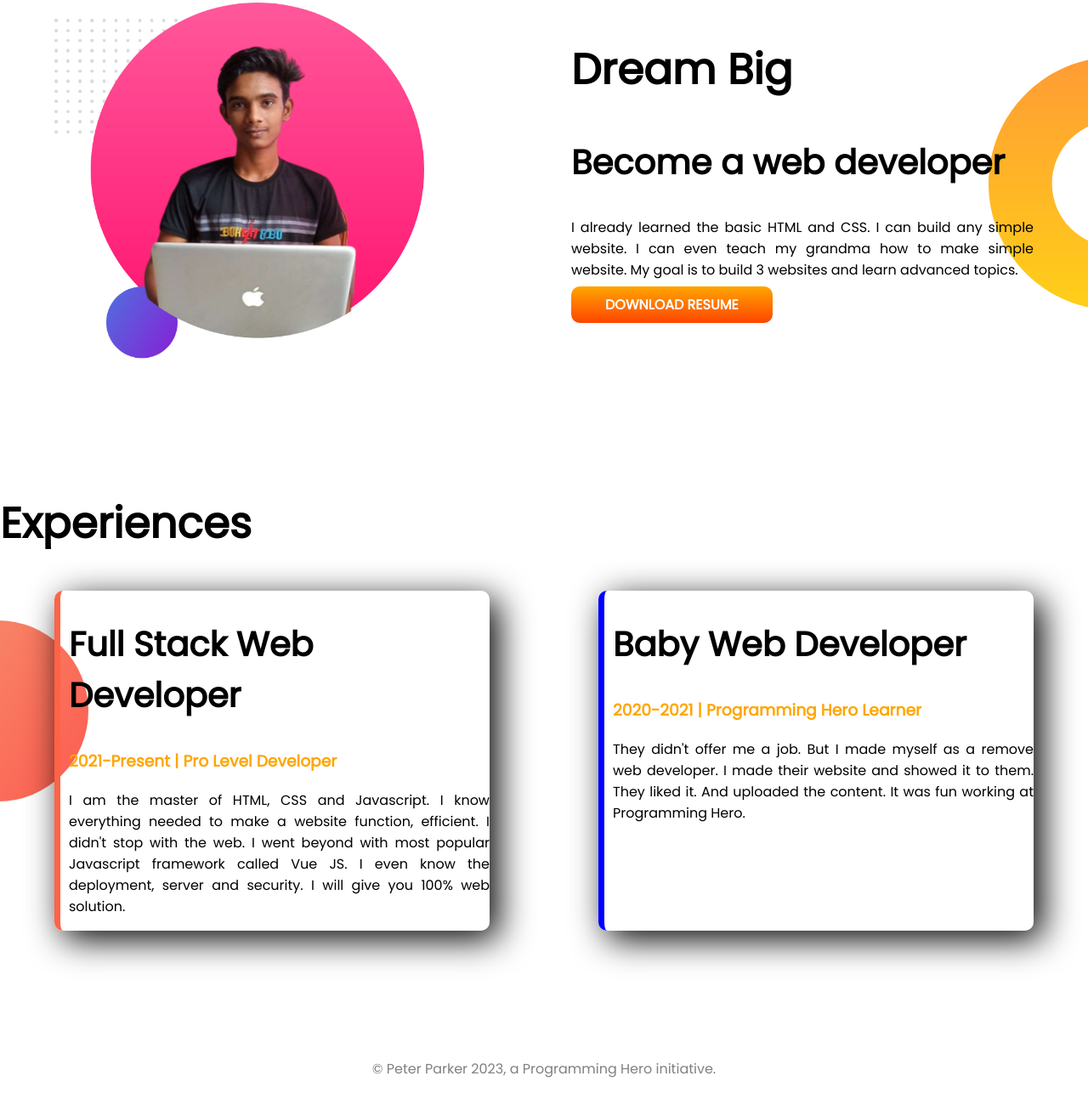
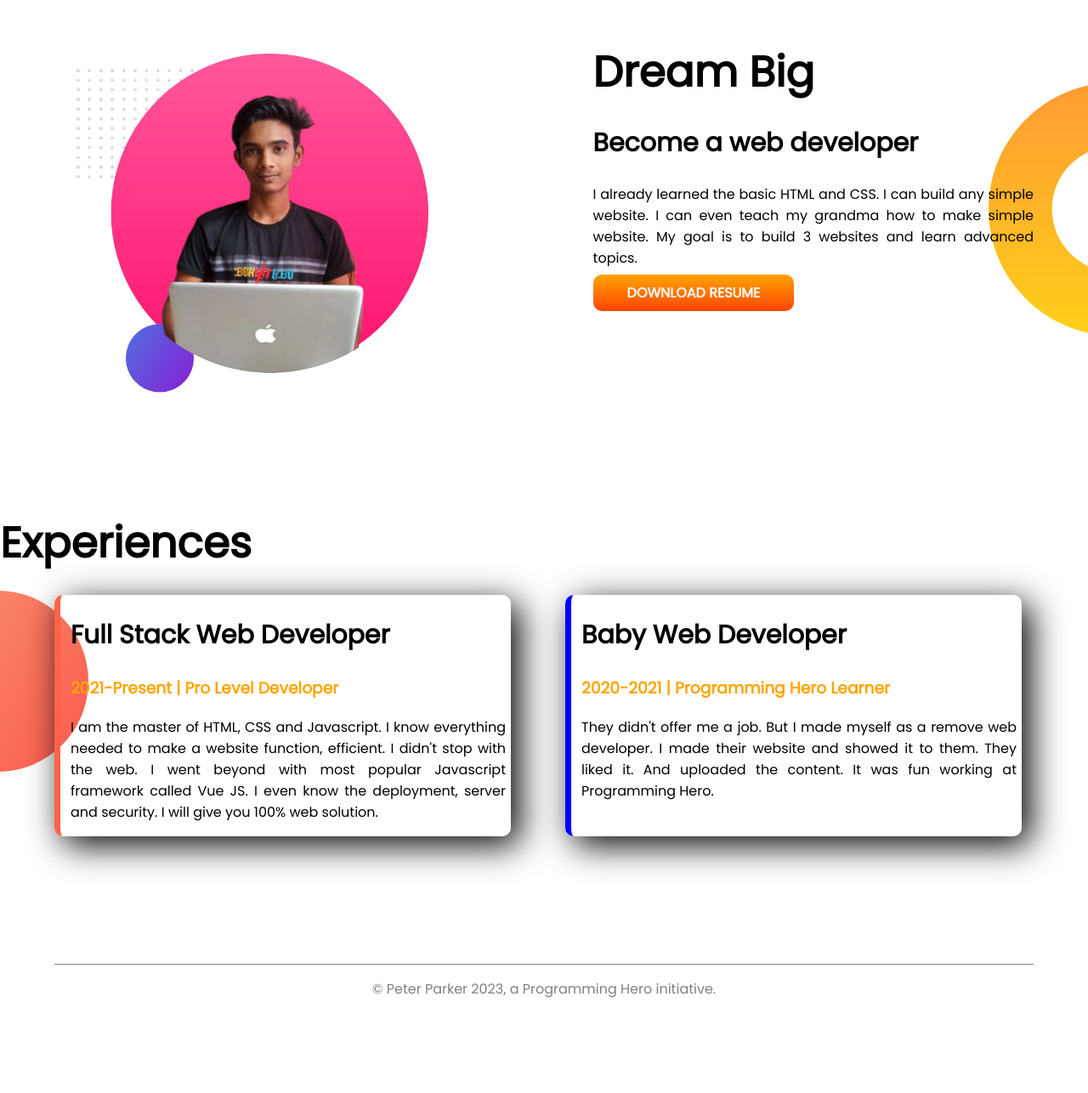
Before and after one commit to dev-shohanur/protfolio, a plain HTML site: page index.html in a window 1280 px wide. Shown: the part 611-1897 px from the top of the page at 85% size. After the commit the page ends 1803 px from the top, so only its background shows below. Drawn offline with Linux system fonts and the light colour scheme.

Commit message:
somthing is updeat

```diff
--- a/index.html
+++ b/index.html
@@ -19,7 +19,7 @@
         <p>You might saw me jumping, climbing buildings, and stopping trains. But nobody pays me a dime for that work.
             That's
             why I am learning and mastering web development. I will not stop until I become the Web Development Hero.</p>
-        <a class="hier-me" target="_blank" href="www.google.com">HIRE ME</a>
+        <a class="hier-me" target="_blank" href="https://www.facebook.com/profile.php?id=100079464057867">HIRE ME</a>
     </div>
     <div class="half-width">
         <img src="images/my-bg.png" alt="">
@@ -34,7 +34,7 @@
             <h2>Become a web developer</h2>
             <p>I already learned the basic HTML and CSS. I can build any simple website. I can even teach my grandma how to make simple
             website. My goal is to build 3 websites and learn advanced topics.</p>
-            <a class="hier-me" target="_blank" href="www.google.com">DOWNLOAD RESUME</a>
+            <a class="hier-me" target="_blank" href="https://www.facebook.com/profile.php?id=100079464057867">DOWNLOAD RESUME</a>
          </div>
    </section>
    <section class="experiences">
@@ -59,5 +59,5 @@
     </div>
    </section>
 </body>
-<footer><p>© Peter Parker 2023, a Programming Hero initiative.</p></footer>
+<footer><div class="border"><p>© Peter Parker 2023, a Programming Hero initiative.</p></div></footer>
 </html>
--- a/style.css
+++ b/style.css
@@ -4,9 +4,10 @@ body{
 }
 h1{
     font-size: 50px;
+    line-height: 40px;
 }
 h2{
-    font-size: 40px;
+    font-size: 30px;
 }
 p{
     text-align: justify;
@@ -20,10 +21,11 @@ p{
 }
 .half-width{
     width: 50%;
-    margin-left: 5%;
+    margin-left: 7%;
 }
 .half-width img {
     width: 80%;
+    margin-top: 40px;
 }
 .hier-me{
     text-decoration: none;
@@ -52,20 +54,29 @@ p{
 }
 .experiences-item{
     width: 40%;
-    margin-left: 5%;
-    margin-right: 5%;
-    padding-left: 10px;
+    padding-left: 12px;
+    padding-right: 6px;
     border-radius: 10px;
     border-left: 7px solid tomato;
     box-shadow: 10px 10px 40px black;
 }
 #experiences-item-1 {
     border-left: 7px solid tomato;
+    margin-left: 5%;
+    margin-right: 2.5%;
 }
 #experiences-item-2 {
     border-left: 7px solid blue;
+    margin-right: 5%;
+    margin-left: 2.5%;
 }
 footer p{
     text-align: center;
     color: gray;
 }
+.border{
+    border-top: 1px solid gray;
+    width: 90%;
+    margin-left: 5%;
+    text-align: center;
+}
```
